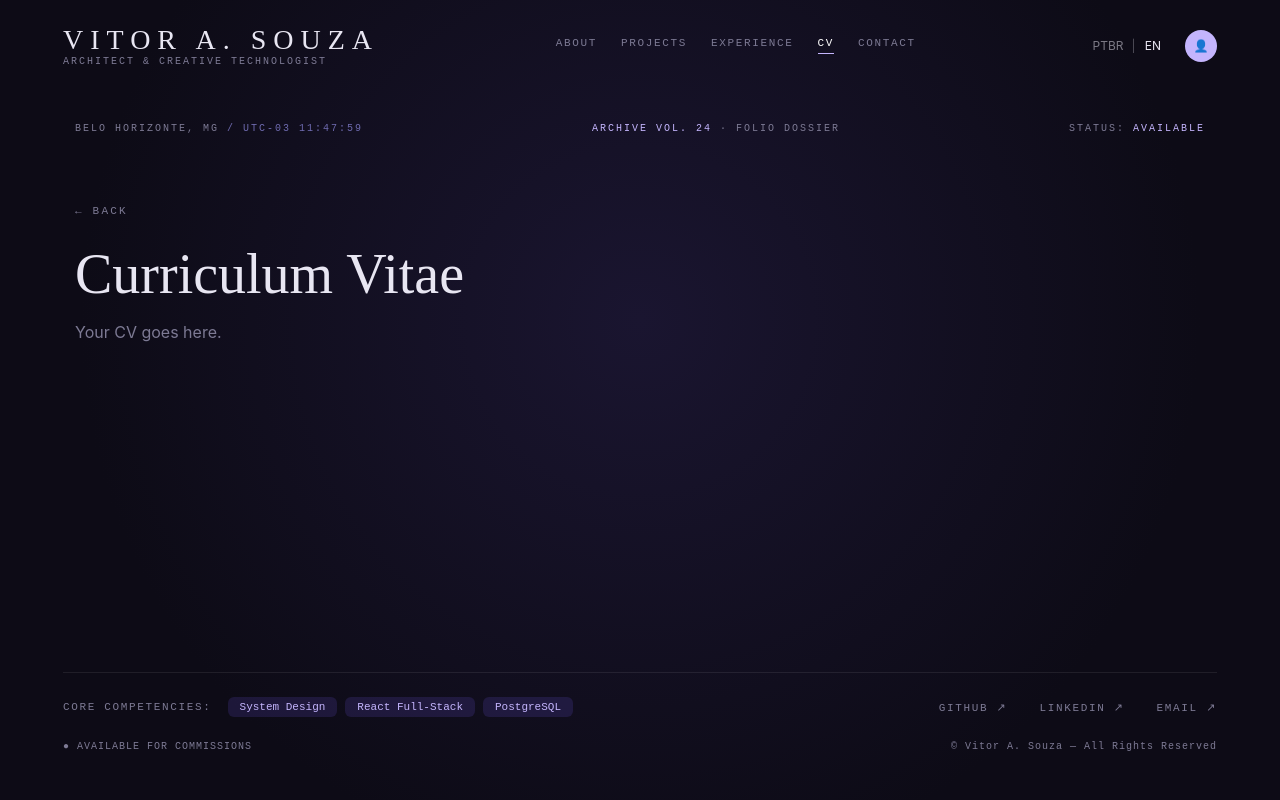
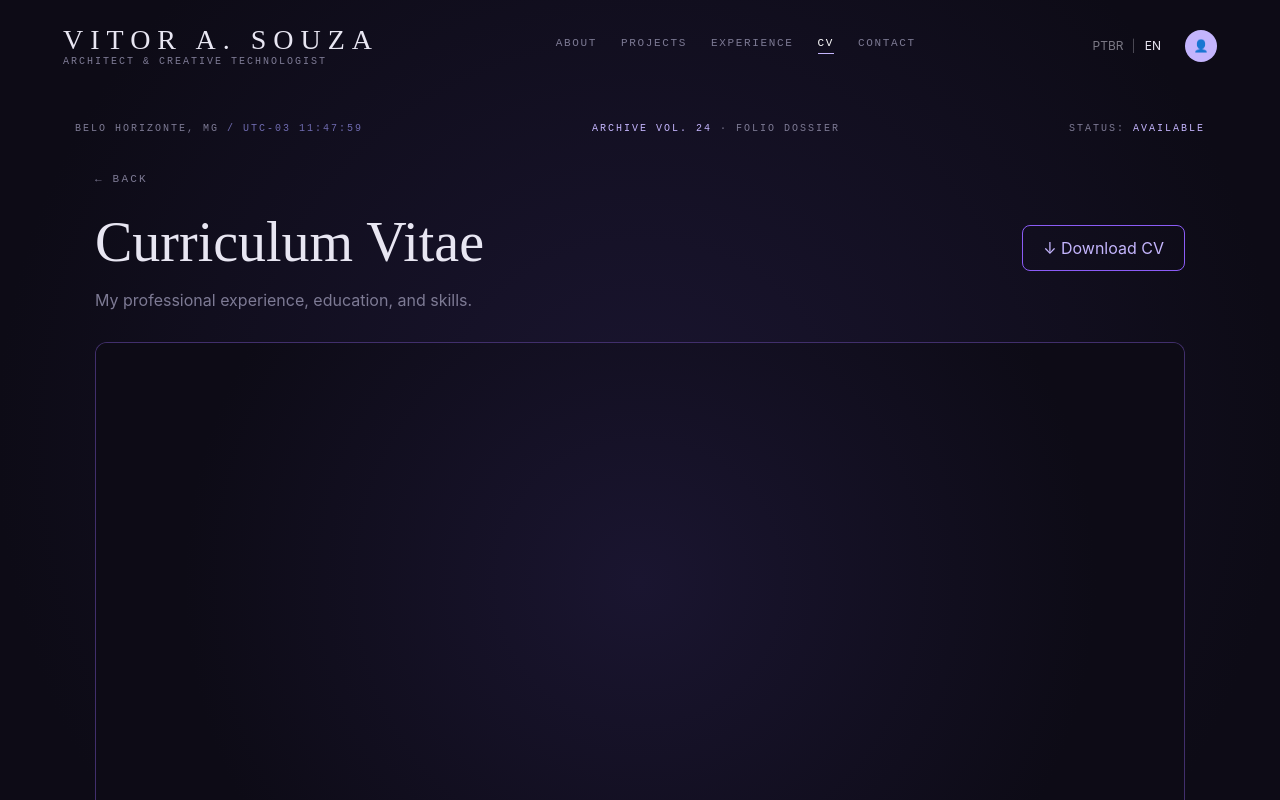
Before and after one commit to Vitor-vas/Vitor-vas-portfolio, a React (Vite) app: page /curriculum in a window 1280 px wide. Shown: the top 800 px of the page. Built offline with nearby package versions, Linux system fonts and the light colour scheme.

Commit message:
feat: page curriculum completed

```diff
--- a/src/pages/Curriculum.tsx
+++ b/src/pages/Curriculum.tsx
@@ -1,11 +1,38 @@
 import { Link } from 'react-router-dom';
+import '../styles/Curriculum.css'
 
 export default function Curriculum() {
   return (
-    <section className="page">
-      <Link to="/" className="back-link">← BACK</Link>
-      <h2 className="page-title">Curriculum Vitae</h2>
-      <p className="page-text">Your CV goes here.</p>
+    <section className="page curriculum-page">
+      <Link to="/" className="back-link">
+        ← BACK
+      </Link>
+
+      <div className="curriculum-header">
+        <div>
+          <h2 className="page-title">Curriculum Vitae</h2>
+          <p className="page-text">
+            My professional experience, education, and skills.
+          </p>
+        </div>
+
+        <a
+          href="/curriculum.pdf"
+          download="Vitor-Augusto-CV.pdf"
+          className="cv-download"
+        >
+          ↓ Download CV
+        </a>
+      </div>
+
+      <div className="cv-viewer">
+        <iframe
+          src="/curriculum.pdf"
+          title="Curriculum Vitae"
+          width="100%"
+          height="100%"
+        />
+      </div>
     </section>
   );
 }
--- /dev/null
+++ b/src/styles/Curriculum.css
@@ -0,0 +1,62 @@
+.curriculum-page {
+  width: 100%;
+  padding: 2rem;
+}
+
+.curriculum-header {
+  display: flex;
+  justify-content: space-between;
+  align-items: center;
+  gap: 1rem;
+  margin-bottom: 2rem;
+}
+
+.cv-download {
+  display: inline-flex;
+  align-items: center;
+  justify-content: center;
+  padding: 0.75rem 1.25rem;
+  border: 1px solid #8b5cf6;
+  border-radius: 8px;
+  color: #c4b5fd;
+  text-decoration: none;
+  white-space: nowrap;
+  transition: background 0.2s ease;
+}
+
+.cv-download:hover {
+  background: rgba(139, 92, 246, 0.15);
+}
+
+.cv-viewer {
+  width: 100%;
+  height: 75vh;
+  min-height: 500px;
+  overflow: hidden;
+  border: 1px solid rgba(139, 92, 246, 0.35);
+  border-radius: 12px;
+  background: #1a1722;
+}
+
+.cv-viewer iframe {
+  display: block;
+  width: 100%;
+  height: 100%;
+  border: none;
+}
+
+@media (max-width: 600px) {
+  .curriculum-page {
+    padding: 1rem;
+  }
+
+  .curriculum-header {
+    align-items: flex-start;
+    flex-direction: column;
+  }
+
+  .cv-viewer {
+    height: 70vh;
+    min-height: 400px;
+  }
+}
```
Also changed, not shown: 1 other file (tests, documents, lock files or other folders).
